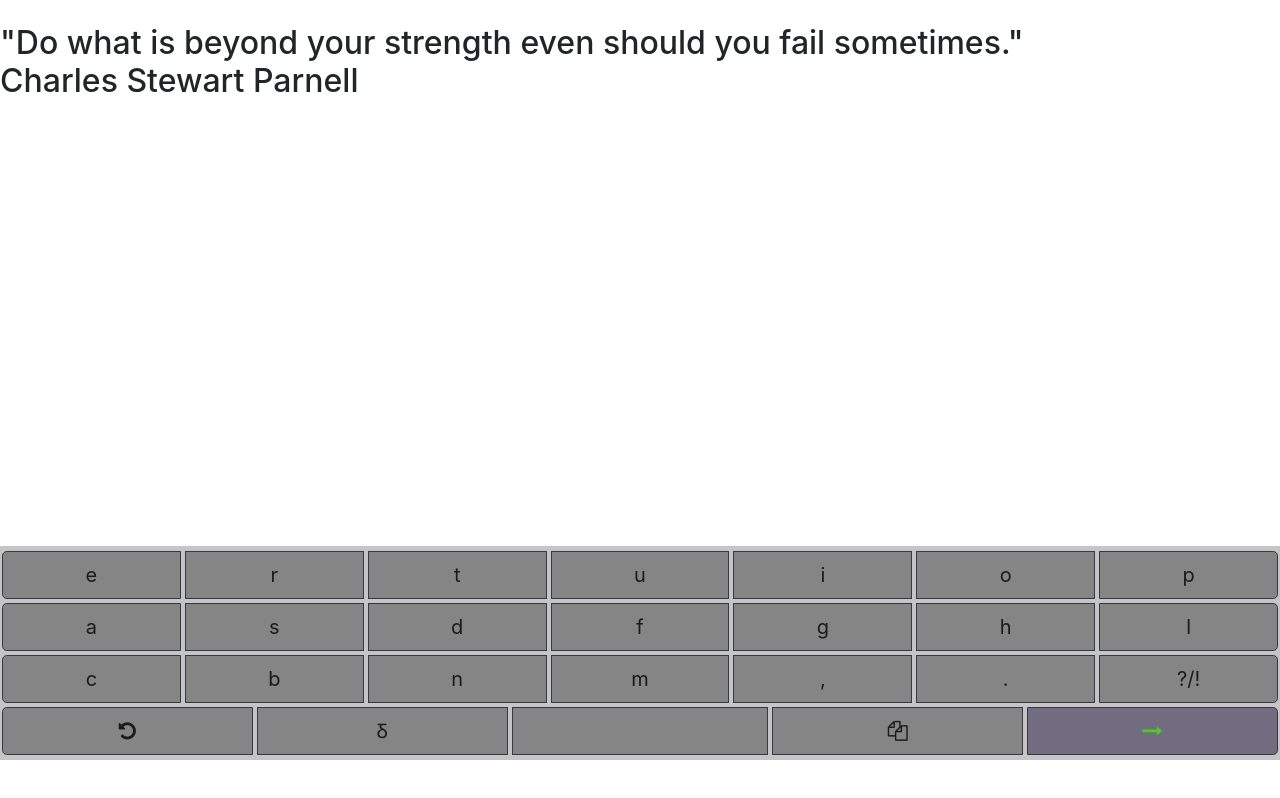
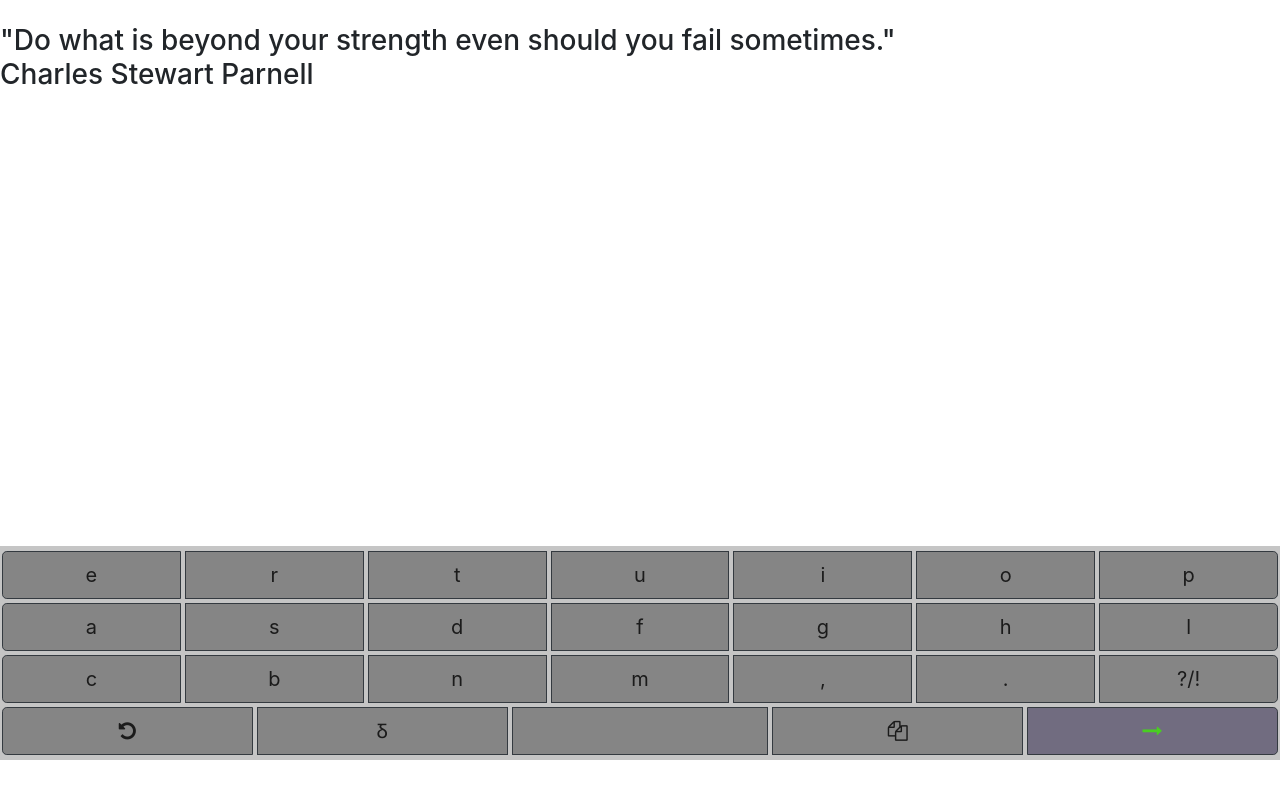
Before and after one commit to Macribo/easca, a plain HTML site: page index.html in a window 1280 px wide. Drawn offline with nearby package versions, Linux system fonts and the light colour scheme.

Commit message:
ulaimh i gcomhair serbhisí Tall-order.

```diff
--- a/index.html
+++ b/index.html
@@ -172,9 +172,9 @@
 
 
 						<div class="dm">
-							<h2 class ="dm-says">
+							<h3 class ="dm-says">
 
-							</h2>
+							</h3>
 						</div>
 						<script src="https://code.jquery.com/jquery-3.3.1.slim.min.js"
 						integrity="sha384-q8i/X+965DzO0rT7abK41JStQIAqVgRVzpbzo5smXKp4YfRvH+8abtTE1Pi6jizo" crossorigin="anonymous">
--- a/scripts/dm.js
+++ b/scripts/dm.js
@@ -18,11 +18,26 @@ $(document).ready(function () {
 let deirDM = [
     `"Do what is beyond your strength even should you fail sometimes."
     <br>Charles Stewart Parnell`,
+
     `According to <a href="https://storyarchaeology.com/">this</a> the Irish are Brits.
-    And the Brits are Celts.`,``,``,``,``,``,``,``
+    And the Brits are Celts.`,
 
+    `<h3>The Island of Ireland comes from 150 vertical kilometers of Lorentia afloat on the asthenosphere;</h3>`,
+    `
+    which crossed the world to collide with a seperation of the Avalonian landmass,
+    450 million years ago.</h3>`,
+
+    `<h3>Ages flew through we know not what until our oldest tales of Banba.</h3>`,`Whomever they were;
+    Beaker people, Milesians...`,
+
+    `'They who were' have gifted us a language on the wind;`,
+
+    `in which`,
+
+    `The difference between an enegmatic arrowhead, and 'saiġead', is kinetic war broght to the eye of a king...`
 ]
-
+let say = 0;
+let saidEnough = 9;
 let keyPressedInDMmode;
 
    if(dmAgCainnt){
@@ -35,12 +50,51 @@ let keyPressedInDMmode;
 }
     $('.btn').on('touchstart', function(){
 		keyPressedInDMmode = (this.innerHTML);
-	// alert(keyPressedInDMmode)
-;	})
+        if(keyPressedInDMmode === '<i class="fa fa-long-arrow-right"></i>'){
+            say++;
+render();
+setTimeout(function () {
+    $('#saighead-deas').removeClass();
+    $('#saighead-deas').addClass('btn');
+    $('#saighead-deas').addClass('special-btns-during-dm-mode');
+    $('#saighead-deas').css('color','rgb(73, 206, 33)');
+    // $('#saighead-deas').addClass('btn-outline-dark');
 
-$('.dm-says').html(deirDM[0]);
+},1000);
+
+// alert(keyPressedInDMmode);
+// alert(keyPressedInDMmode);
+        }
+})
+
+render = () => {
 
 
+    $('.dm-says').html(deirDM[say]);
+
+    if (say === saidEnough){
+        setTimeout(function(){
+            $('.dm-says').fadeOut();
+        },4000);
+        $('.btn').removeClass('most-btns-during-dm-mode')
+        setTimeout(function(){
+            $('#keyboard-container').fadeOut()
+        },2000);
+
+
+    }
+/*Start game mode
+
+
+            $('.btn').removeClass('most-btns-during-dm-mode')
+start bringing in tall order resources
+
+*/
+
+
+//
+}
    };
+   render();            // alert(keyPressedInDMmode);
 
 });
```
